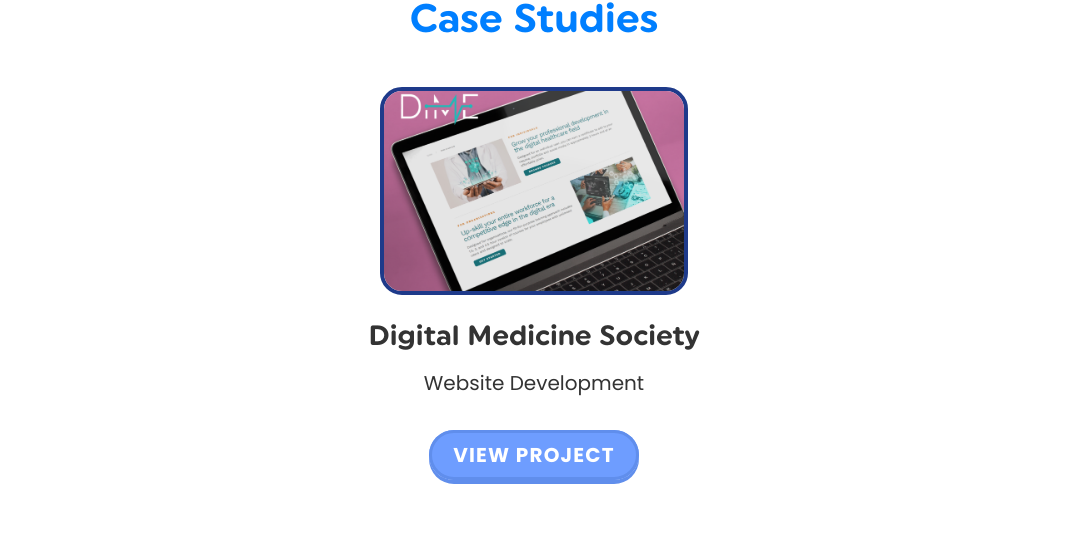
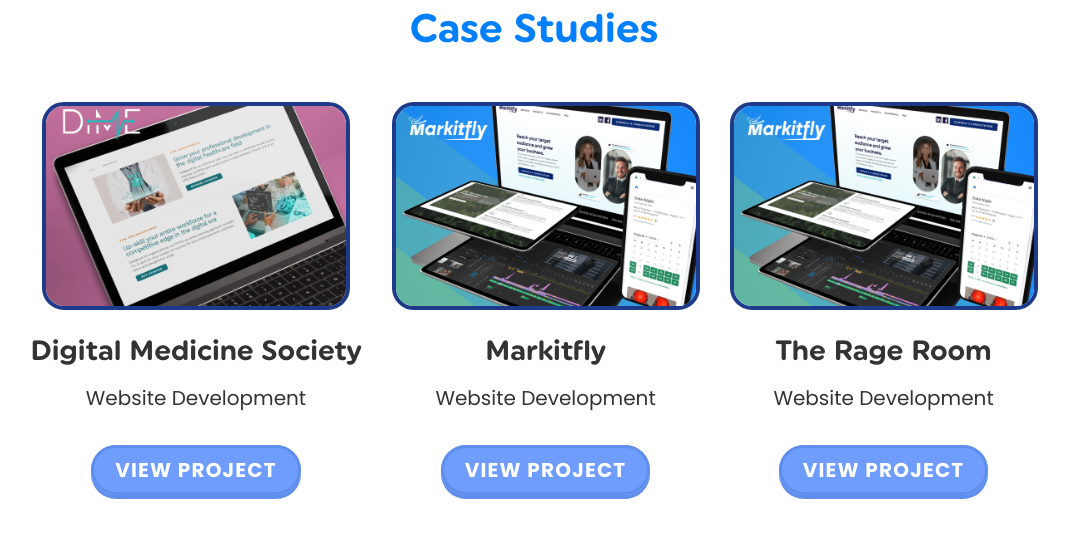
Before and after one commit to cttub/Christina-Buiiny-Portfolio, a React (Create React App) app: page /Work in a window 1280 px wide. Shown: the part 1654-2192 px from the top of the page, without its empty margins (106-1175 px from the left). Built offline with nearby package versions, Linux system fonts and the light colour scheme.

Commit message:
Card Style and Work

```diff
--- a/src/Components/Styles/Card.css
+++ b/src/Components/Styles/Card.css
@@ -1,6 +1,6 @@
 .card{
     display: inline-block;
-    margin: 10px;
+    margin: 15px;
 }
 /*Smaller Card*/
 .smaller-card{
--- a/src/Pages/MyWork.js
+++ b/src/Pages/MyWork.js
@@ -40,6 +40,23 @@
               linkText="View Project"
               imgSrc="DiMe"
             />
+            <Card
+              type = "Smaller"
+              companyName="Markitfly"
+              position="Website Development"
+              linkHref="/Work/Markitfly"
+              linkText="View Project"
+              imgSrc="Markitfly"
+            />
+
+            <Card
+              type = "Smaller"
+              companyName="The Rage Room"
+              position="Website Development"
+              linkHref="/Work/Markitfly"
+              linkText="View Project"
+              imgSrc="Markitfly"
+            />
 
 
        </div>
--- a/src/Pages/Projects/DiMe.js
+++ b/src/Pages/Projects/DiMe.js
@@ -43,7 +43,11 @@
                   </span>) }
 
               ]}
-            highlights={<p>Some highlights or custom HTML here</p>}
+            highlights={
+
+            <p>Some highlights or custom HTML here</p>
+
+            }
             />
 
 
```
